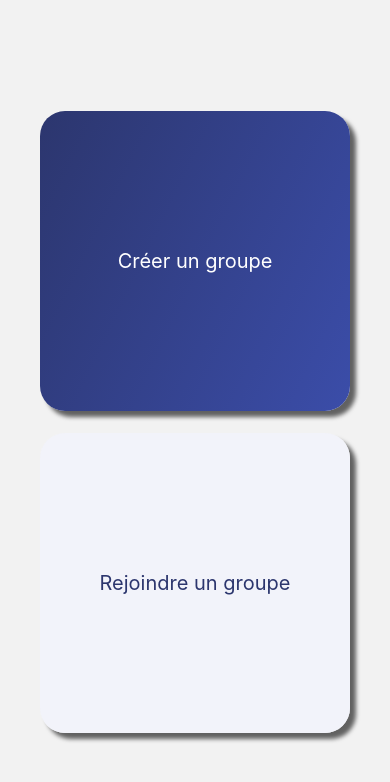
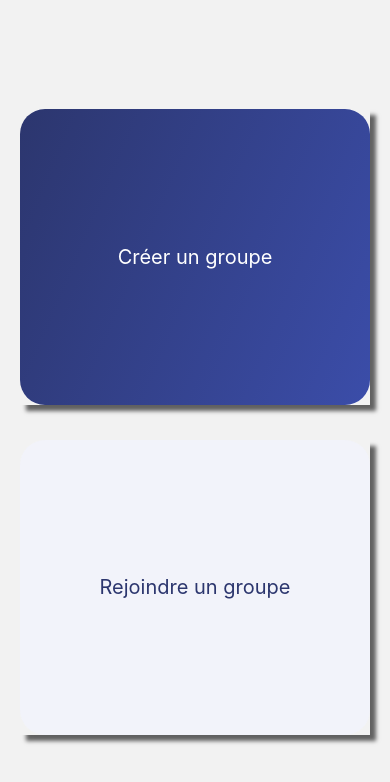
Before and after one commit to Teed-Corp/teedhouse, a React Native app: screen /ChooseGroupPage in a window 390 px wide. Shown: the top 782 px of the page. Built offline with nearby package versions, Linux system fonts and the light colour scheme.

Commit message:
style: fix shadow sur Ios

```diff
--- a/app/screens/chooseGroup/ChooseGroupPage.tsx
+++ b/app/screens/chooseGroup/ChooseGroupPage.tsx
@@ -1,7 +1,8 @@
 import GroupButton from "@app/screens/chooseGroup/components/GroupButton";
 import { useNavigation } from "@react-navigation/native";
-import { View } from "react-native";
+import { StyleSheet, View } from "react-native";
 import { OnBoarding } from "@app/navigation/routes";
+import { SafeAreaView } from "react-native-safe-area-context";
 
 const ChooseGroupPage = () => {
   const navigation: any = useNavigation();
@@ -14,20 +15,32 @@ const ChooseGroupPage = () => {
   };
 
   return (
-    <View style={{ flex: 1, justifyContent: "center", paddingHorizontal: 20 }}>
+    <SafeAreaView style={styles.container}>
       <GroupButton
         onPressEvent={handlePressCreateGroup}
         isJoinGroup={false}
         title="Créer un groupe"
       />
-      <View style={{ marginVertical: -100 }} />
+      <View />
+      <View style={styles.divider}></View>
       <GroupButton
         onPressEvent={handlePressJoinGroup}
         isJoinGroup
         title="Rejoindre un groupe"
       />
-    </View>
+    </SafeAreaView>
   );
 };
 
+const styles = StyleSheet.create({
+  container: {
+    flex: 1,
+    justifyContent: "center",
+    paddingHorizontal: 20,
+  },
+  divider: {
+    paddingVertical: "5%",
+  },
+});
+
 export default ChooseGroupPage;
--- a/app/screens/chooseGroup/components/GroupButton.tsx
+++ b/app/screens/chooseGroup/components/GroupButton.tsx
@@ -1,66 +1,52 @@
 import colors from "@app/theme/theme";
-import { LinearGradient } from "expo-linear-gradient";
 import React from "react";
 import { StyleSheet, Text, TouchableOpacity, View } from "react-native";
+import { LinearGradient } from "expo-linear-gradient";
 
 const GroupButton = ({ onPressEvent, isJoinGroup, title }) => {
   return (
-    <View style={styles.container}>
-      <TouchableOpacity
-        onPress={onPressEvent}
-        style={[styles.button, styles.shadowBox]}
-      >
+    <TouchableOpacity style={styles.cardShadow} onPress={onPressEvent}>
+      <View style={[styles.cardContainer]}>
         {!isJoinGroup ? (
           <LinearGradient
             colors={[colors.primary, colors.gradientColor]}
             start={{ x: 0, y: 0.5 }}
             end={{ x: 1, y: 1 }}
-            style={styles.gradient}
+            style={styles.content}
           >
             <Text style={styles.text}>{title}</Text>
           </LinearGradient>
         ) : (
-          <View style={[styles.gradient, styles.bg]}>
-            <Text style={[styles.text, !isJoinGroup ? null : styles.joinGroup]}>
-              {title}
-            </Text>
+          <View style={styles.content}>
+            <Text style={styles.joinGroup}>{title}</Text>
           </View>
         )}
-      </TouchableOpacity>
-    </View>
+      </View>
+    </TouchableOpacity>
   );
 };
 
 export default GroupButton;
 
 const styles = StyleSheet.create({
-  container: {
-    paddingHorizontal: 20,
-    flex: 1,
-    justifyContent: "center",
-  },
-  gradient: {
-    flex: 1,
+  content: {
     justifyContent: "center",
     alignItems: "center",
-  },
-  button: {
-    borderRadius: 25,
-    height: 300,
-    overflow: "hidden",
+    flex: 1,
+    backgroundColor: colors.bgColor,
   },
   text: {
     fontSize: 20,
     color: "white",
   },
   joinGroup: {
+    fontSize: 20,
     color: colors.primary,
   },
-  bg: {
-    backgroundColor: colors.bgColor,
-  },
-  shadowBox: {
-    shadowColor: "black",
+
+  cardShadow: {
+    backgroundColor: "transparent",
+    shadowColor: "#000",
     shadowOffset: {
       width: 6,
       height: 6,
@@ -68,5 +54,11 @@ const styles = StyleSheet.create({
     shadowOpacity: 0.6,
     shadowRadius: 4,
     elevation: 10,
+    height: "35%",
+  },
+  cardContainer: {
+    borderRadius: 25,
+    overflow: "hidden",
+    height: "100%",
   },
 });
```
